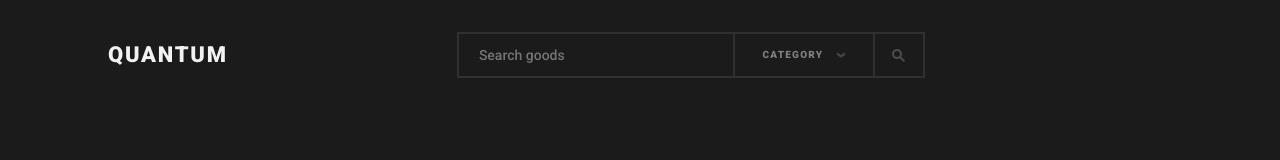
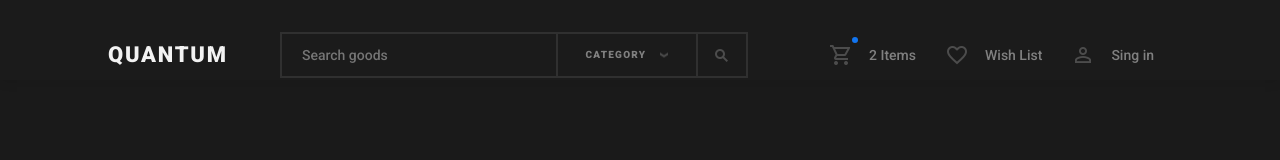
Before and after one commit to ELegek/Freebies, a website: page app/index.html in a window 1280 px wide. Drawn offline with nearby package versions, Linux system fonts and the light colour scheme.

Commit message:
Блок Header

```diff
--- a/app/index.html
+++ b/app/index.html
@@ -17,10 +17,8 @@
         <div class="header__logo">QUANTUM</div>
 
         <form class="header__search">
-            <input class="header__search-input" type="text" placeholder="Search goods">
-
+          <input class="header__search-input" type="text" placeholder="Search goods">
           <div class="header__search-dropdown">
-
             <div class="header-select" data-select>
               <div class="header__select-title" data-select-title>CATEGORY</div>
               <div class="header__select-dropdown hidden">
@@ -29,19 +27,27 @@
                 <div class="header__select-dropdown-item" data-select-item="Laptop">Laptop</div>
               </div>
             </div>
-
-            <!-- <select  name="" id="">
-              <option value="">GATEGORY</option>
-              <option value="">Mobile</option>
-              <option value="">Tablet</option>
-              <option value="">Laptop</option>
-            </select> -->
           </div>
-
-            <button class="header__search-button" type="submit"><img src="images/search_icon.png" alt=""></button>
+          <button class="header__search-button" type="submit"><img src="images/search_icon.png" alt=""></button>
         </form>
 
-        <div class="header__buttons"></div>
+        <div class="header__links">
+          <a class="header__link header__link-notify" href="#">
+            <span class="header__link-icon"><img src="images/cart.png" alt="Cart"></span>
+            <span class="header__link-text">2 Items</span>
+          </a>
+          <a class="header__link" href="#">
+            <span class="header__link-icon"><img src="images/like.png" alt="Cart"></span>
+            <span class="header__link-text">Wish List</span>
+          </a>
+          <a class="header__link" href="#">
+            <span class="header__link-icon"><img src="images/user.png" alt="Cart"></span>
+            <span class="header__link-text">Sing in</span>
+          </a>
+        </div>
+
+      </div>
+      <div class="header__nav-wrapper">
 
       </div>
     </div>
--- a/app/scss/blocks/_header.scss
+++ b/app/scss/blocks/_header.scss
@@ -1,8 +1,6 @@
 .header {
     background-color: #1b1b1b;
-    height: 180px;
     box-shadow: 0 3px 10px rgba(0, 0, 0, 0.08);
-
 }
 
 .header__inner {
--- /dev/null
+++ b/app/scss/blocks/_header__links.scss
@@ -0,0 +1,41 @@
+.header__links {
+    display: flex;
+    align-items: center;
+}
+.header__link {
+    display: flex;
+    align-items: center;
+    color: #808080;
+    transition: all .2s linear;
+    margin-left: 30px;
+    &:hover {
+        color: #1275f0;
+    }
+}
+
+.header__link-icon {
+    position: relative;
+    width: 21px;
+    height: 21px;
+    margin-right: 18px;
+    display: flex;
+    align-items: center;
+    justify-content: center;
+
+}
+.header__link-notify .header__link-icon::after {
+    content: "";
+    position: absolute;
+    top: -8px;
+    right: -7px;
+    width: 6px;
+    height: 6px;
+    background-color: #1275f0;
+    border-radius: 50%;
+}
+.header__link-text {
+
+    font-size: 14px;
+    font-weight: 500;
+    line-height: 1;
+}
--- a/app/scss/style.scss
+++ b/app/scss/style.scss
@@ -6,6 +6,7 @@
 
 // =========== Blocks ============
 @import "blocks/header";
+@import "blocks/header__links";
 // =========== Blocks ============
 
 
```
Also changed, not shown: app/css/style.min.css, app/images/cart.png (added), app/images/like.png (added), app/images/user.png (added).
